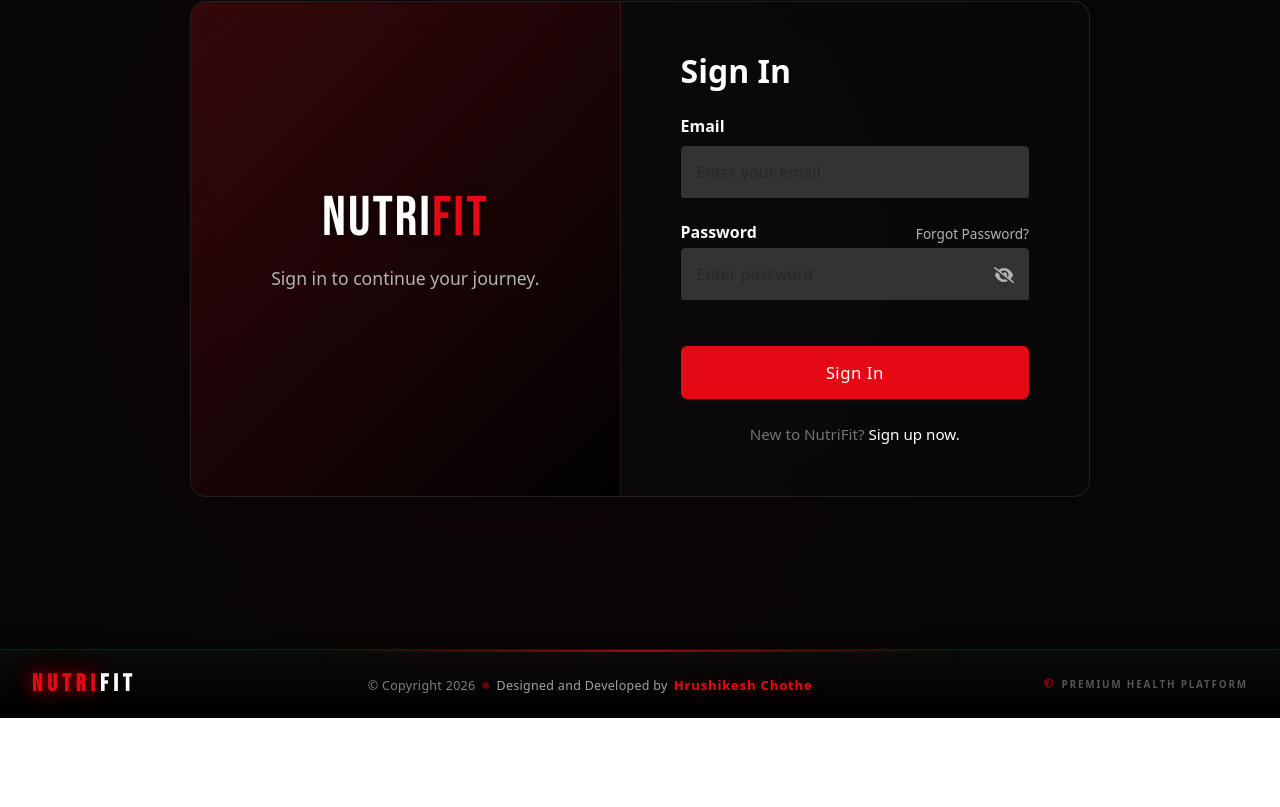
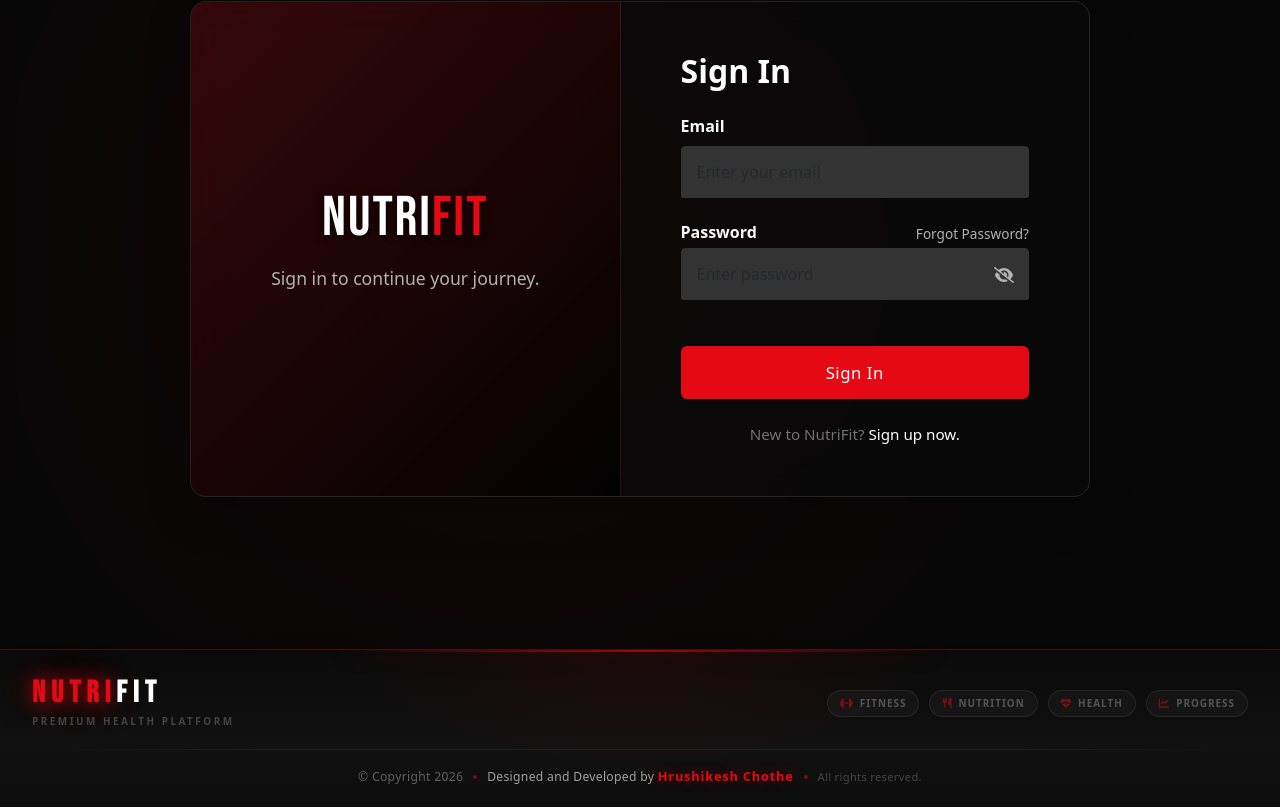
Before and after one commit to hrushi-17/NutriFit, a React (Create React App) app in the folder frontend/nutrifit-ui/: page /login in a window 1280 px wide. Shown: the part 230-1037 px from the top of the page. Before the commit the page ends 948 px from the top, so only its background shows below. Built offline with nearby package versions, Linux system fonts and the light colour scheme; no server answers.

Commit message:
feat: premium footer redesign with brand block, pill badges, glow effects

```diff
--- a/frontend/nutrifit-ui/src/components/Footer.js
+++ b/frontend/nutrifit-ui/src/components/Footer.js
@@ -3,120 +3,178 @@ export default function Footer() {
         <>
             <footer style={{
                 width: "100%",
-                background: "linear-gradient(180deg, rgba(10,10,10,0.95) 0%, #000000 100%)",
-                borderTop: "1px solid rgba(229, 9, 20, 0.3)",
-                boxShadow: "0 -8px 32px rgba(0,0,0,0.6)",
-                padding: "22px 32px",
-                boxSizing: "border-box",
+                background: "linear-gradient(180deg, #0a0a0a 0%, #111111 60%, #0d0d0d 100%)",
+                borderTop: "1px solid rgba(229, 9, 20, 0.25)",
                 position: "relative",
+                overflow: "hidden",
             }}>
 
-                {/* Glow line at very top */}
+                {/* ── Background subtle red radial glow ── */}
                 <div style={{
                     position: "absolute",
-                    top: 0,
-                    left: "50%",
+                    top: 0, left: "50%",
                     transform: "translateX(-50%)",
-                    width: "55%",
-                    height: "2px",
-                    background: "linear-gradient(90deg, transparent, rgba(229,9,20,0.6) 30%, #e50914 50%, rgba(229,9,20,0.6) 70%, transparent)",
-                    boxShadow: "0 0 20px rgba(229,9,20,0.5)",
-                    borderRadius: "999px",
-                    animation: "nfFooterGlow 3s ease-in-out infinite",
+                    width: "600px", height: "120px",
+                    background: "radial-gradient(ellipse at 50% 0%, rgba(229,9,20,0.08) 0%, transparent 70%)",
                     pointerEvents: "none",
                 }} />
 
-                {/* Main content row */}
+                {/* ── Animated glow line ── */}
+                <div style={{
+                    position: "absolute",
+                    top: 0, left: "50%",
+                    transform: "translateX(-50%)",
+                    width: "55%", height: "2px",
+                    background: "linear-gradient(90deg, transparent, rgba(229,9,20,0.6) 30%, #e50914 50%, rgba(229,9,20,0.6) 70%, transparent)",
+                    boxShadow: "0 0 24px rgba(229,9,20,0.55)",
+                    borderRadius: "999px",
+                    animation: "nfGlow 3s ease-in-out infinite",
+                    pointerEvents: "none",
+                }} />
+
+                {/* ══════════ TOP SECTION ══════════ */}
                 <div style={{
                     display: "flex",
                     alignItems: "center",
                     justifyContent: "space-between",
                     flexWrap: "wrap",
-                    gap: "12px",
-                    maxWidth: "1400px",
+                    gap: "20px",
+                    maxWidth: "1300px",
                     margin: "0 auto",
+                    padding: "28px 32px 20px",
                 }}>
 
-                    {/* LEFT — NUTRIFIT brand logotype */}
+                    {/* LEFT — Brand block */}
+                    <div>
                         <div style={{
                             fontFamily: "'Bebas Neue', 'Roboto', sans-serif",
-                        fontSize: "1.5rem",
+                            fontSize: "1.9rem",
                             fontWeight: 900,
-                        letterSpacing: "5px",
+                            letterSpacing: "6px",
                             lineHeight: 1,
-                        whiteSpace: "nowrap",
                             userSelect: "none",
-                        flexShrink: 0,
+                            marginBottom: "6px",
                         }}>
                             <span style={{
                                 color: "#e50914",
-                            textShadow: "0 0 18px rgba(229,9,20,0.8), 0 0 40px rgba(229,9,20,0.3)",
+                                textShadow: "0 0 20px rgba(229,9,20,0.9), 0 0 50px rgba(229,9,20,0.3)",
                             }}>NUTRI</span>
                             <span style={{ color: "#ffffff" }}>FIT</span>
                         </div>
+                        <div style={{
+                            fontSize: "0.62rem",
+                            fontWeight: 600,
+                            letterSpacing: "2.5px",
+                            textTransform: "uppercase",
+                            color: "#444",
+                        }}>
+                            Premium Health Platform
+                        </div>
+                    </div>
 
-                    {/* CENTER — copyright */}
+                    {/* RIGHT — tagline badges */}
                     <div style={{
-                        flex: 1,
+                        display: "flex",
+                        alignItems: "center",
+                        gap: "10px",
+                        flexWrap: "wrap",
+                    }}>
+                        {[
+                            { icon: "fa-dumbbell", label: "Fitness" },
+                            { icon: "fa-utensils", label: "Nutrition" },
+                            { icon: "fa-heart-pulse", label: "Health" },
+                            { icon: "fa-chart-line", label: "Progress" },
+                        ].map(({ icon, label }) => (
+                            <div key={label} style={{
+                                display: "flex",
+                                alignItems: "center",
+                                gap: "6px",
+                                padding: "5px 12px",
+                                background: "rgba(255,255,255,0.03)",
+                                border: "1px solid rgba(255,255,255,0.07)",
+                                borderRadius: "20px",
+                                fontSize: "0.62rem",
+                                fontWeight: 600,
+                                letterSpacing: "1px",
+                                textTransform: "uppercase",
+                                color: "#555",
+                                whiteSpace: "nowrap",
+                            }}>
+                                <i className={`fa-solid ${icon}`} style={{ color: "rgba(229,9,20,0.5)", fontSize: "0.65rem" }} />
+                                {label}
+                            </div>
+                        ))}
+                    </div>
+                </div>
+
+                {/* ── Thin separator ── */}
+                <div style={{
+                    maxWidth: "1300px",
+                    margin: "0 auto",
+                    padding: "0 32px",
+                }}>
+                    <div style={{
+                        height: "1px",
+                        background: "linear-gradient(90deg, transparent, rgba(255,255,255,0.06) 20%, rgba(255,255,255,0.06) 80%, transparent)",
+                    }} />
+                </div>
+
+                {/* ══════════ BOTTOM BAR ══════════ */}
+                <div style={{
+                    display: "flex",
+                    alignItems: "center",
+                    justifyContent: "center",
+                    maxWidth: "1300px",
+                    margin: "0 auto",
+                    padding: "16px 32px 20px",
                     textAlign: "center",
-                        minWidth: "200px",
                 }}>
+                    <p style={{
+                        margin: 0,
+                        fontSize: "0.76rem",
+                        fontWeight: 400,
+                        lineHeight: 1.6,
+                        color: "#a3a3a3",
+                        letterSpacing: "0.3px",
+                    }}>
+                        <span style={{ color: "#606060" }}>© Copyright 2026</span>
                         <span style={{
-                            display: "inline-flex",
-                            alignItems: "center",
-                            flexWrap: "wrap",
-                            justifyContent: "center",
-                            gap: "6px",
-                            fontSize: "0.78rem",
-                            fontWeight: 400,
-                            color: "#b3b3b3",
-                            letterSpacing: "0.3px",
-                            lineHeight: 1.6,
-                        }}>
-                            <span style={{ color: "#808080" }}>© Copyright 2026</span>
-                            <span style={{ color: "rgba(229,9,20,0.45)", fontSize: "0.6rem" }}>●</span>
-                            <span style={{ color: "#a3a3a3" }}>Designed and Developed by</span>
+                            display: "inline-block",
+                            width: "4px", height: "4px",
+                            background: "rgba(229,9,20,0.5)",
+                            borderRadius: "50%",
+                            margin: "0 10px 2px",
+                            verticalAlign: "middle",
+                        }} />
+                        <span style={{ color: "#a3a3a3" }}>Designed and Developed by </span>
                         <span style={{
                             color: "#e50914",
                             fontWeight: 700,
+                            fontSize: "0.8rem",
                             letterSpacing: "0.8px",
-                                fontSize: "0.82rem",
-                                textShadow: "0 0 12px rgba(229,9,20,0.4)",
+                            textShadow: "0 0 14px rgba(229,9,20,0.45)",
                         }}>Hrushikesh Chothe</span>
-                        </span>
+                        <span style={{
+                            display: "inline-block",
+                            width: "4px", height: "4px",
+                            background: "rgba(229,9,20,0.5)",
+                            borderRadius: "50%",
+                            margin: "0 10px 2px",
+                            verticalAlign: "middle",
+                        }} />
+                        <span style={{ color: "#444", fontSize: "0.7rem" }}>All rights reserved.</span>
+                    </p>
                 </div>
 
-                    {/* RIGHT — shield tag */}
-                    <div style={{
-                        display: "flex",
-                        alignItems: "center",
-                        gap: "6px",
-                        fontSize: "0.62rem",
-                        fontWeight: 700,
-                        letterSpacing: "1.8px",
-                        textTransform: "uppercase",
-                        color: "#555555",
-                        whiteSpace: "nowrap",
-                        flexShrink: 0,
-                    }}>
-                        <i className="fa-solid fa-shield-halved" style={{ color: "rgba(229,9,20,0.5)" }} />
-                        Premium Health Platform
-                    </div>
-
-                </div>
             </footer>
 
             <style>{`
-        @keyframes nfFooterGlow {
+        @keyframes nfGlow {
           0%, 100% { opacity: 0.55; width: 44%; }
           50%       { opacity: 1;   width: 62%; }
         }
-        @media (max-width: 900px) {
-          .nf-tag { display: none; }
-        }
-        @media (max-width: 560px) {
-          .nf-brand { font-size: 1.1rem !important; }
-          .nf-copy  { font-size: 0.65rem !important; }
+        @media (max-width: 600px) {
+          .nf-tag-pills { display: none !important; }
         }
       `}</style>
         </>
```
Lines whose indentation alone changed are shown as unchanged.
